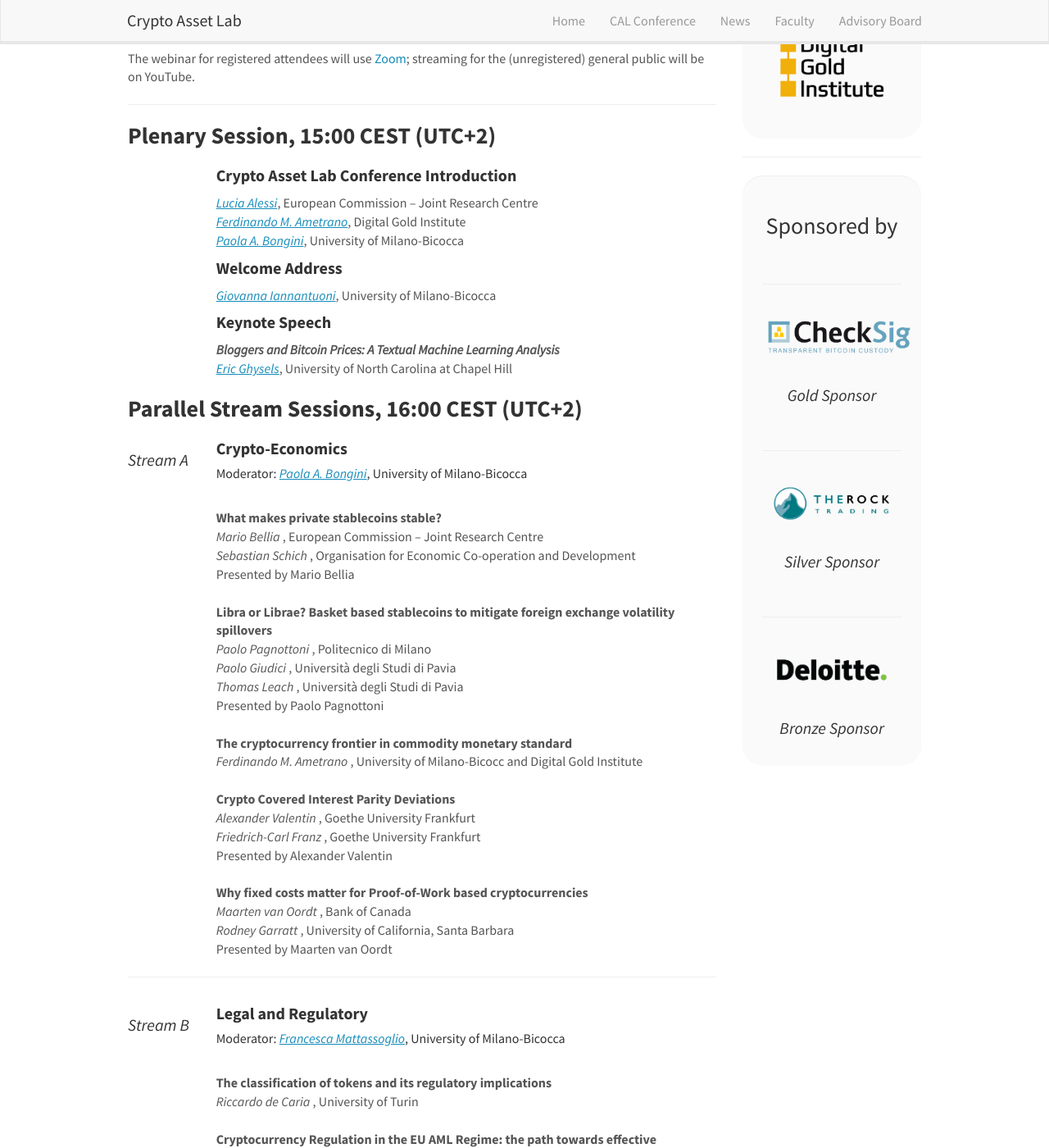
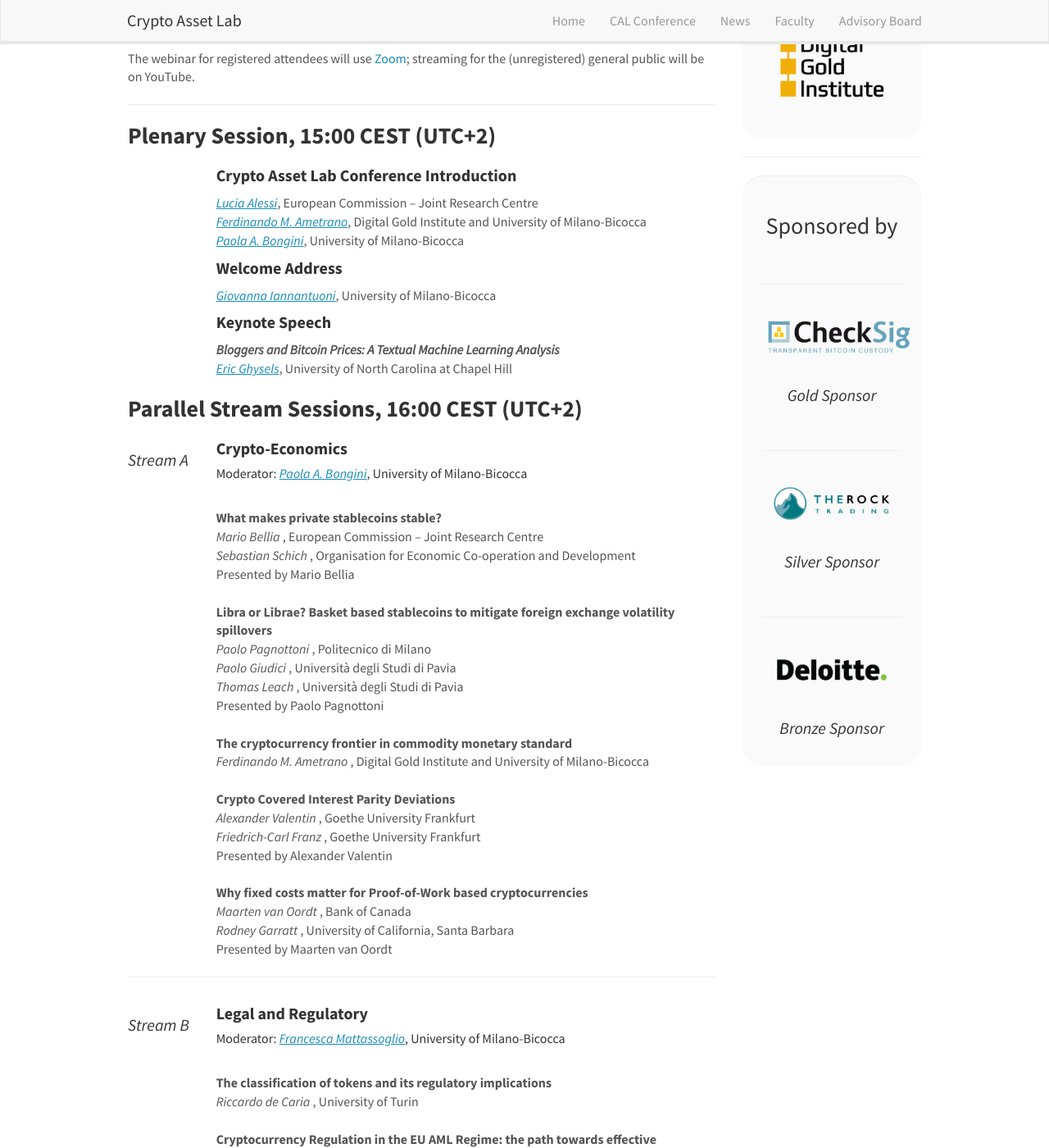
Before and after one commit to cryptoassetlab/cryptoassetlab.github.io, a Jekyll site: the page built from _pages/cal2020-program.html, in a window 1280 px wide and 1400 px high, scrolled down 567 px. Shown: the whole window at 82% size. Built offline with Jekyll 4.4.1, drawn with Linux system fonts in a browser that asks for light colours; nearby versions of some CDN libraries; some of the changed text lies outside the part shown.

Commit message:
fixed association

```diff
--- a/_data/cal2020_papers.yml
+++ b/_data/cal2020_papers.yml
@@ -128,7 +128,7 @@
 - paper: The cryptocurrency frontier in commodity monetary standard
   link:
   author1: Ferdinando M. Ametrano
-  affiliation1: University of Milano-Bicocc and Digital Gold Institute
+  affiliation1: Digital Gold Institute and University of Milano-Bicocca
   author2:
   affiliation2:
   author3:
@@ -204,7 +204,7 @@
   author3: Gianfranco Forte
   affiliation3: University of Milano-Bicocca
   author4: Ferdinando M. Ametrano
-  affiliation4: University of Milano-Bicocca and Digital Gold Institute
+  affiliation4: Digital Gold Institute and University of Milano-Bicocca
   presenter: Fulvia Pennoni
   stream: Quantitative Modelling
   economic-note:
--- a/_pages/cal2020-program.html
+++ b/_pages/cal2020-program.html
@@ -62,7 +62,7 @@
         </tr>
         <tr>
           <td width="15%"></td>
-          <td width="85%"><a href="http://www.ametrano.net/"><i>Ferdinando M. Ametrano</i></a>, Digital Gold Institute</td>
+          <td width="85%"><a href="http://www.ametrano.net/"><i>Ferdinando M. Ametrano</i></a>, Digital Gold Institute and University of Milano-Bicocca</td>
         </tr>
         <tr>
           <td width="15%"></td>
```
Also changed, not shown: _pages/cal2020.md (+1 -1 lines).
